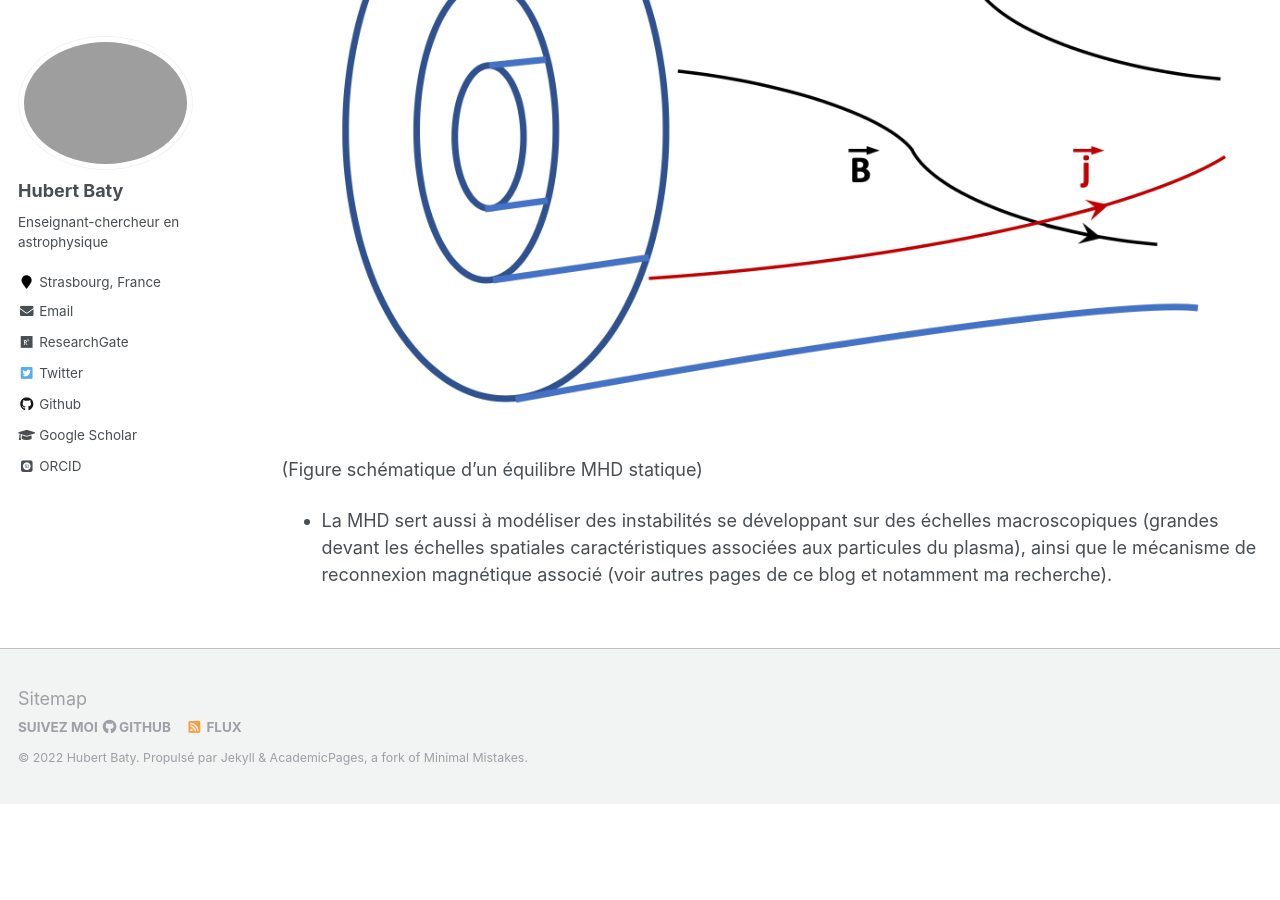
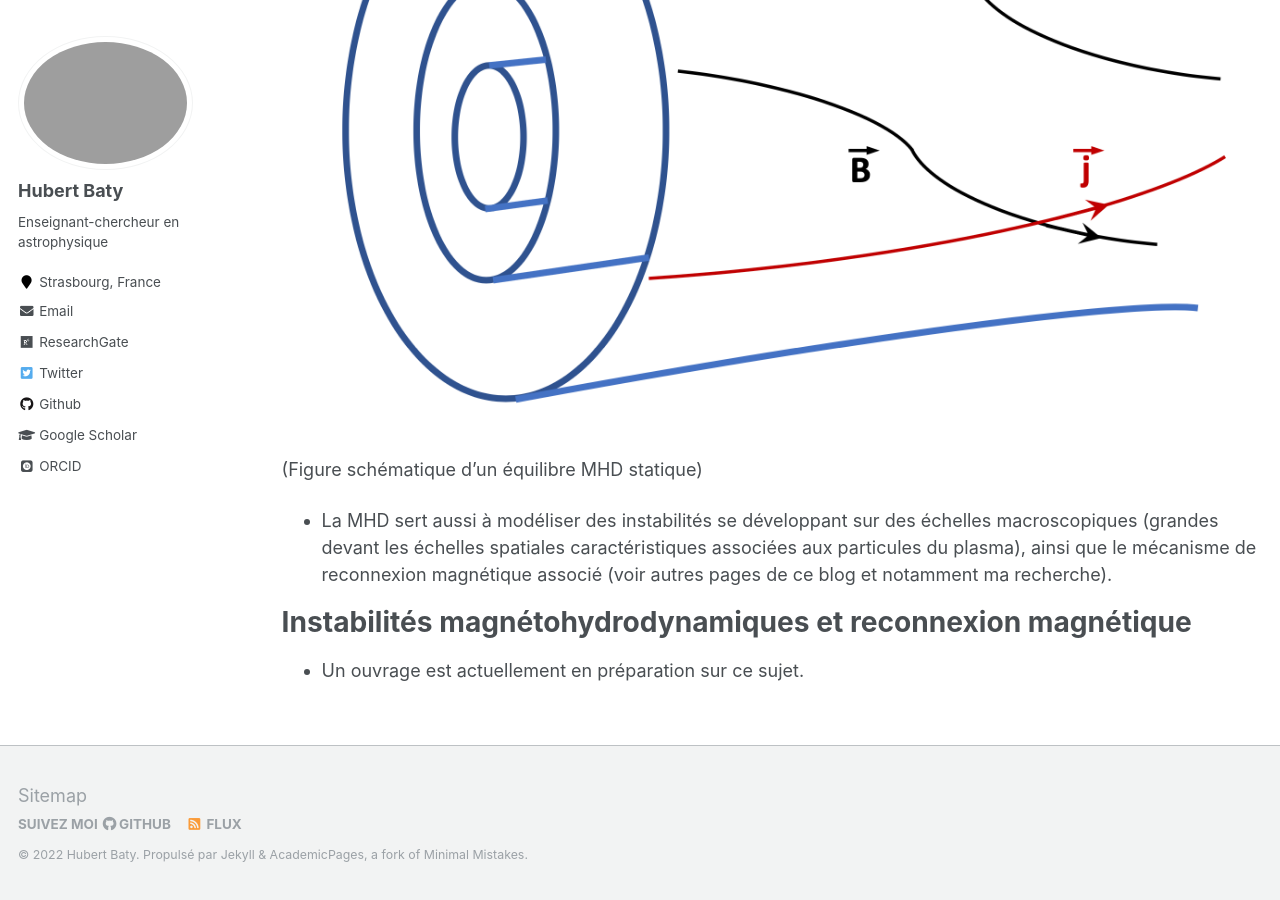
Before and after one commit to hubertbaty/hubertbaty.github.io, a Jekyll site: the page built from _pages/MHD.md, in a window 1280 px wide and 900 px high, scrolled down 3979 px. Built offline with Jekyll 4.4.1, drawn with Linux system fonts in a browser that asks for light colours; some web fonts are replaced; formulas are drawn with MathJax 3; before the commit the page ends 4783 px from its top, so only the background shows below that.

Commit message:
Update MHD.md

```diff
--- a/_pages/MHD.md
+++ b/_pages/MHD.md
@@ -68,3 +68,8 @@ A quoi peut servir la MHD ?
 (Figure schématique d'un équilibre MHD statique)
 
 * La MHD sert aussi à modéliser des instabilités se développant sur des échelles macroscopiques (grandes devant les échelles spatiales caractéristiques associées aux particules du plasma), ainsi que le mécanisme de reconnexion magnétique associé (voir autres pages de ce blog et notamment ma recherche).
+
+
+Instabilités magnétohydrodynamiques et reconnexion magnétique
+======
+* Un ouvrage est actuellement en préparation sur ce sujet.
```
